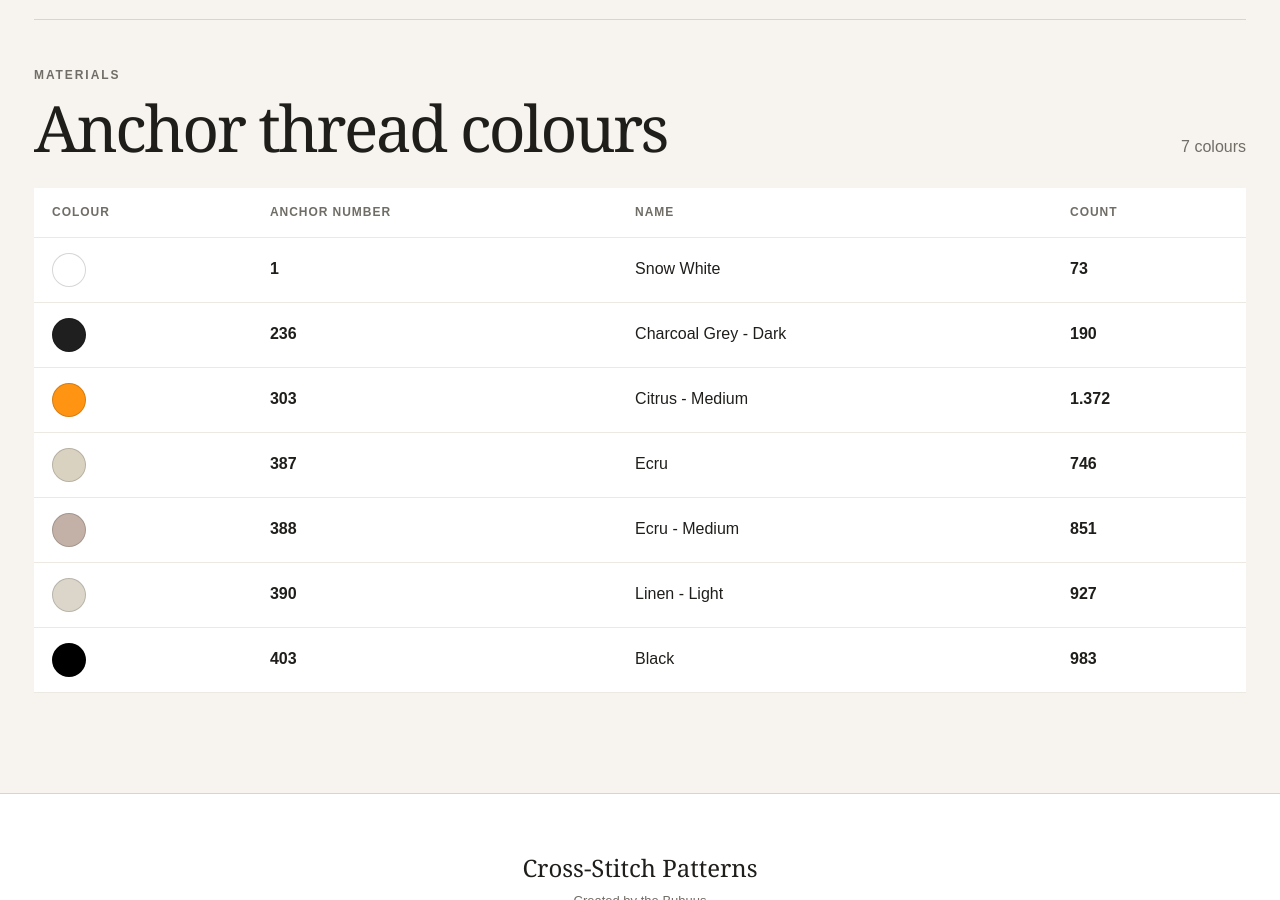
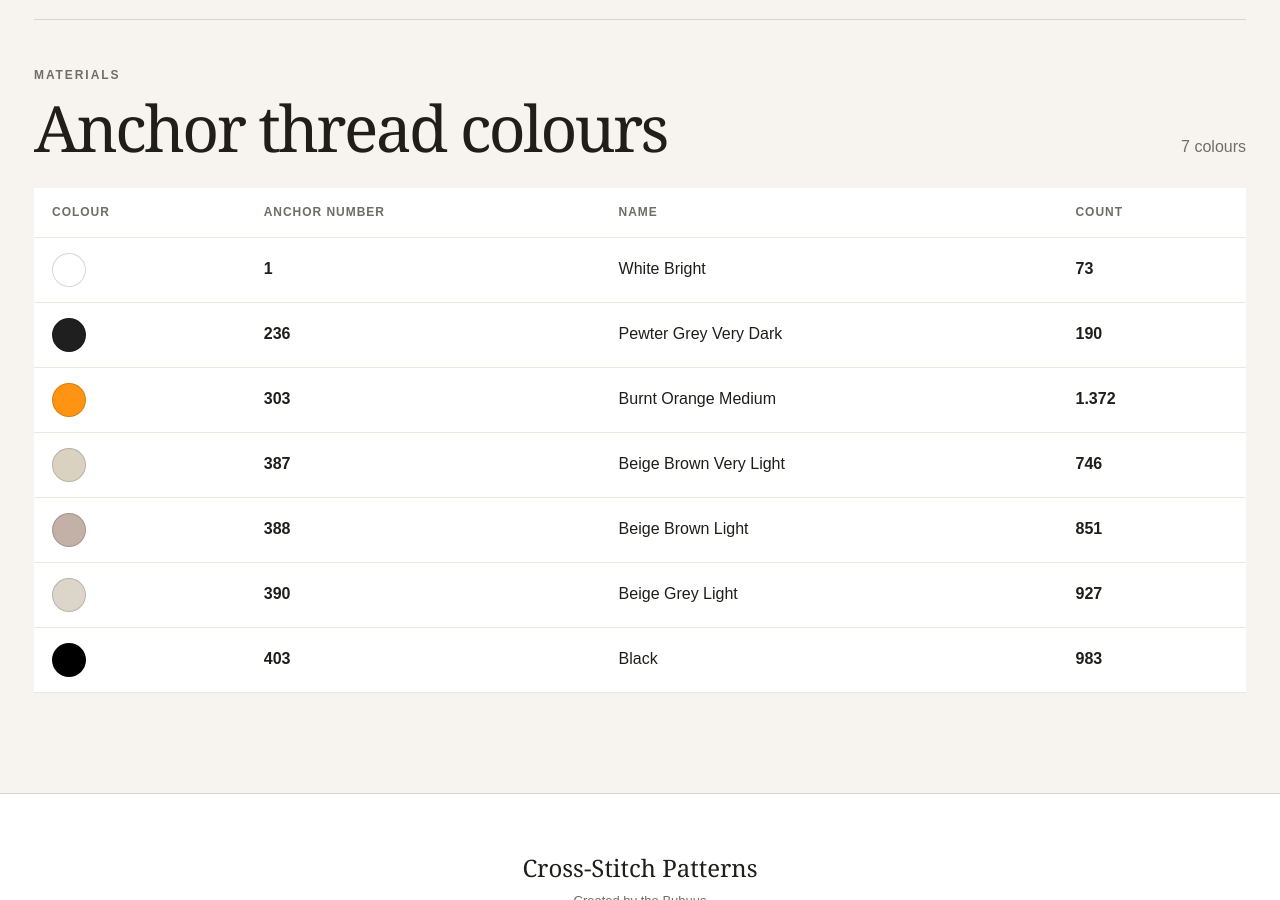
Before and after one commit to humra/StitchPatterns, a Jekyll site: the page built from _patterns/growlithe.md, in a window 1280 px wide and 900 px high, scrolled down 1132 px. Built offline with Jekyll 4.4.1, drawn with Linux system fonts in a browser that asks for light colours.

Commit message:
Modified all patterns for new colour info structure

```diff
--- a/_data/anchor_colors.yml
+++ b/_data/anchor_colors.yml
@@ -1,8 +1,3 @@
-# Anchor thread colors with Anchor-to-DMC substitutions.
-# DMC conversions are based on CyberStitchers where extracted.
-# Multiple substitutions are separated by " / ".
-# See the accompanying report for entries retained from the existing file.
-
 "1":
   name: "White Bright"
   hex: "#ffffff"
--- a/_patterns/growlithe.md
+++ b/_patterns/growlithe.md
@@ -25,31 +25,17 @@
 
 colors:
   - number: "1"
-    name: "Snow White"
-    hex: "#ffffff"
     count: "73"
   - number: "236"
-    name: "Charcoal Grey - Dark"
-    hex: "#1f1f1f"
     count: "190"
   - number: "303"
-    name: "Citrus - Medium"
-    hex: "#ff9413"
     count: "1.372"
   - number: "387"
-    name: "Ecru"
-    hex: "#dad2c1"
     count: "746"
   - number: "388"
-    name: "Ecru - Medium"
-    hex: "#c3b1a7"
     count: "851"
   - number: "390"
-    name: "Linen - Light"
-    hex: "#dbd6c9"
     count: "927"
   - number: "403"
-    name: "Black"
-    hex: "#000000"
     count: "983"
 ---
```
Also changed, not shown: _patterns/anita.md (+0 -12 lines), _patterns/fight.md (+0 -22 lines).
